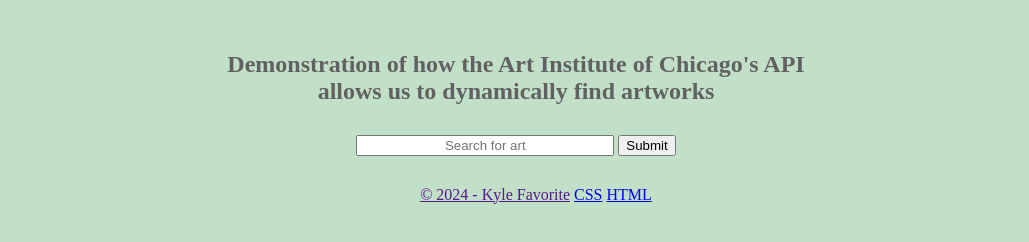
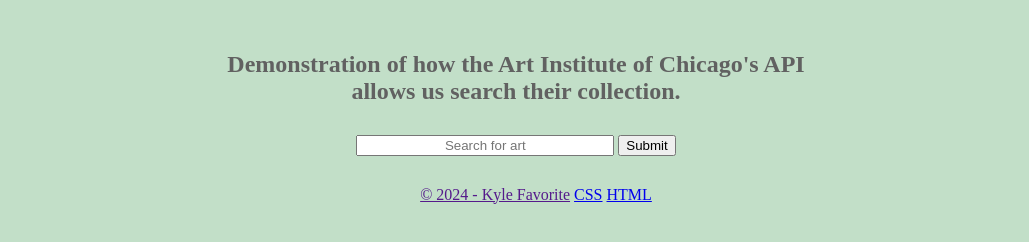
Before and after one commit to kylejfavorite/art-institute-api.github.io, a plain HTML site: page index.html in a window 1280 px wide. Shown: the part 194-436 px from the top of the page, without its empty margins (124-1153 px from the left). Drawn offline with Linux system fonts and the light colour scheme.

Commit message:
Update index.html

```diff
--- a/index.html
+++ b/index.html
@@ -12,7 +12,7 @@
     <div class="wrapper">
         <h1>Art Institute of Chicago API</h1>
 
-        <h2>Demonstration of how the Art Institute of Chicago's API allows us to dynamically find artworks</h2>
+        <h2>Demonstration of how the Art Institute of Chicago's API allows us search their collection.</h2>
 
         <form id="searchBar">
             <input type="text" id="userInput" name="userInput" placeholder="Search for art">
```
